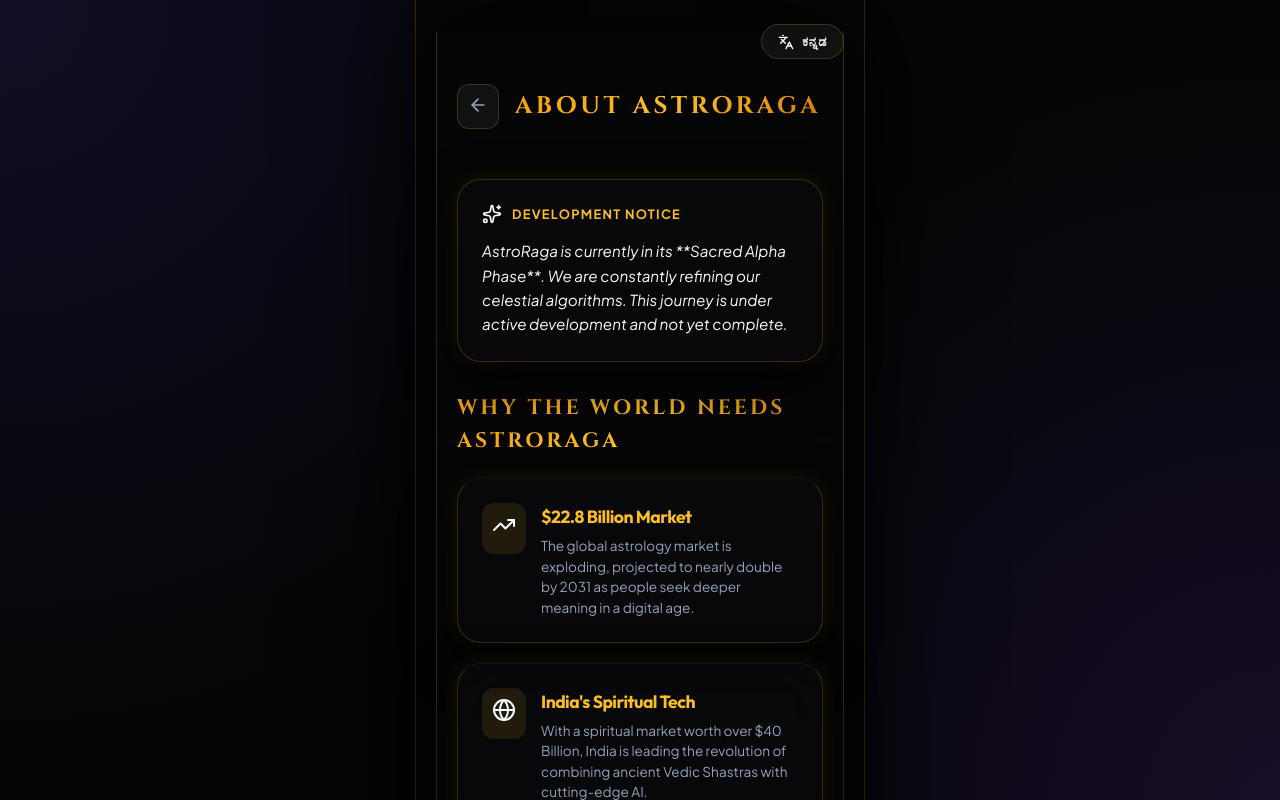
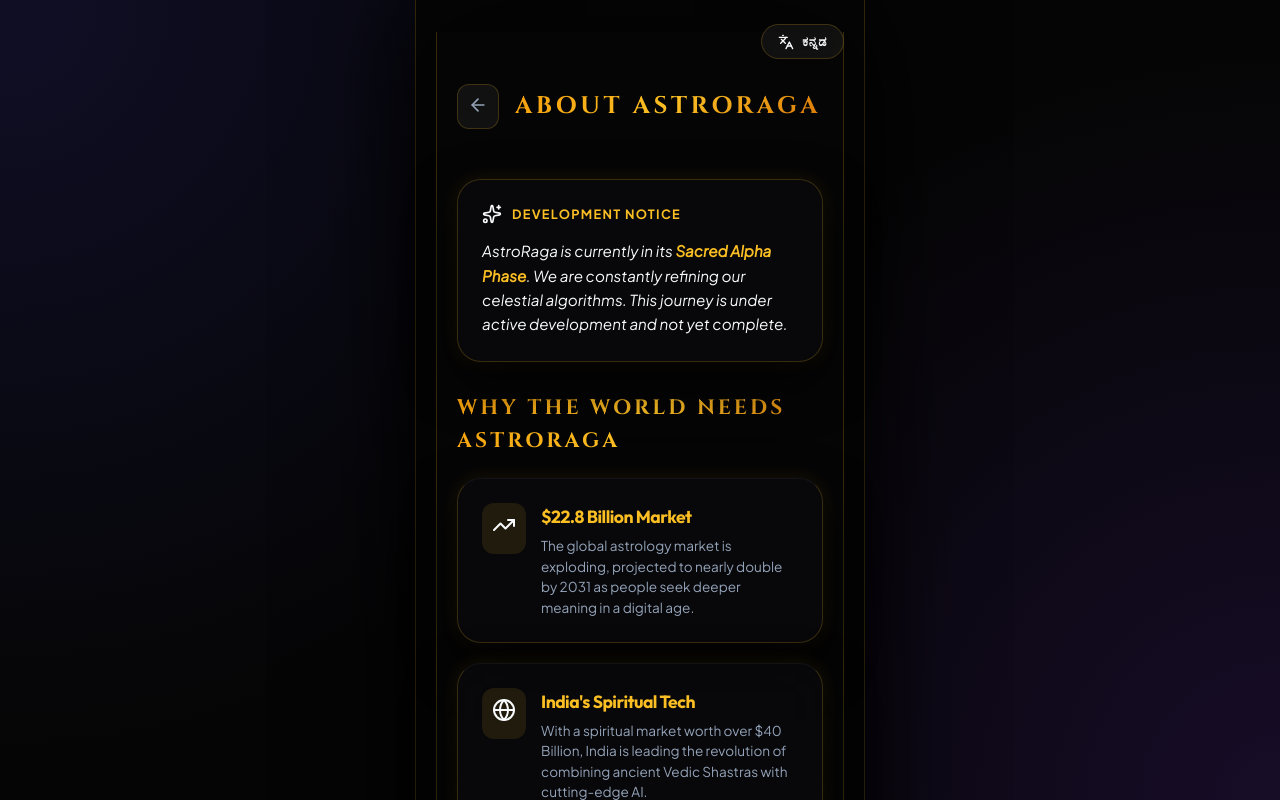
Before and after one commit to nischiths07/astro_raga, a Next.js app: page /about in a window 1280 px wide. Built offline with nearby package versions, Linux system fonts and the light colour scheme.

Commit message:
fix: Correct bold styling in About page

```diff
--- a/src/app/about/page.tsx
+++ b/src/app/about/page.tsx
@@ -36,7 +36,7 @@
             <span style={{ fontSize: '0.8rem', fontWeight: 800, letterSpacing: '0.1em', color: 'var(--accent-gold)' }}>DEVELOPMENT NOTICE</span>
           </div>
           <p style={{ fontSize: '0.95rem', lineHeight: '1.6', color: 'var(--text-main)', fontStyle: 'italic' }}>
-            AstroRaga is currently in its **Sacred Alpha Phase**. We are constantly refining our celestial algorithms. This journey is under active development and not yet complete.
+            AstroRaga is currently in its <strong style={{ color: 'var(--accent-gold)' }}>Sacred Alpha Phase</strong>. We are constantly refining our celestial algorithms. This journey is under active development and not yet complete.
           </p>
         </div>
 
```
